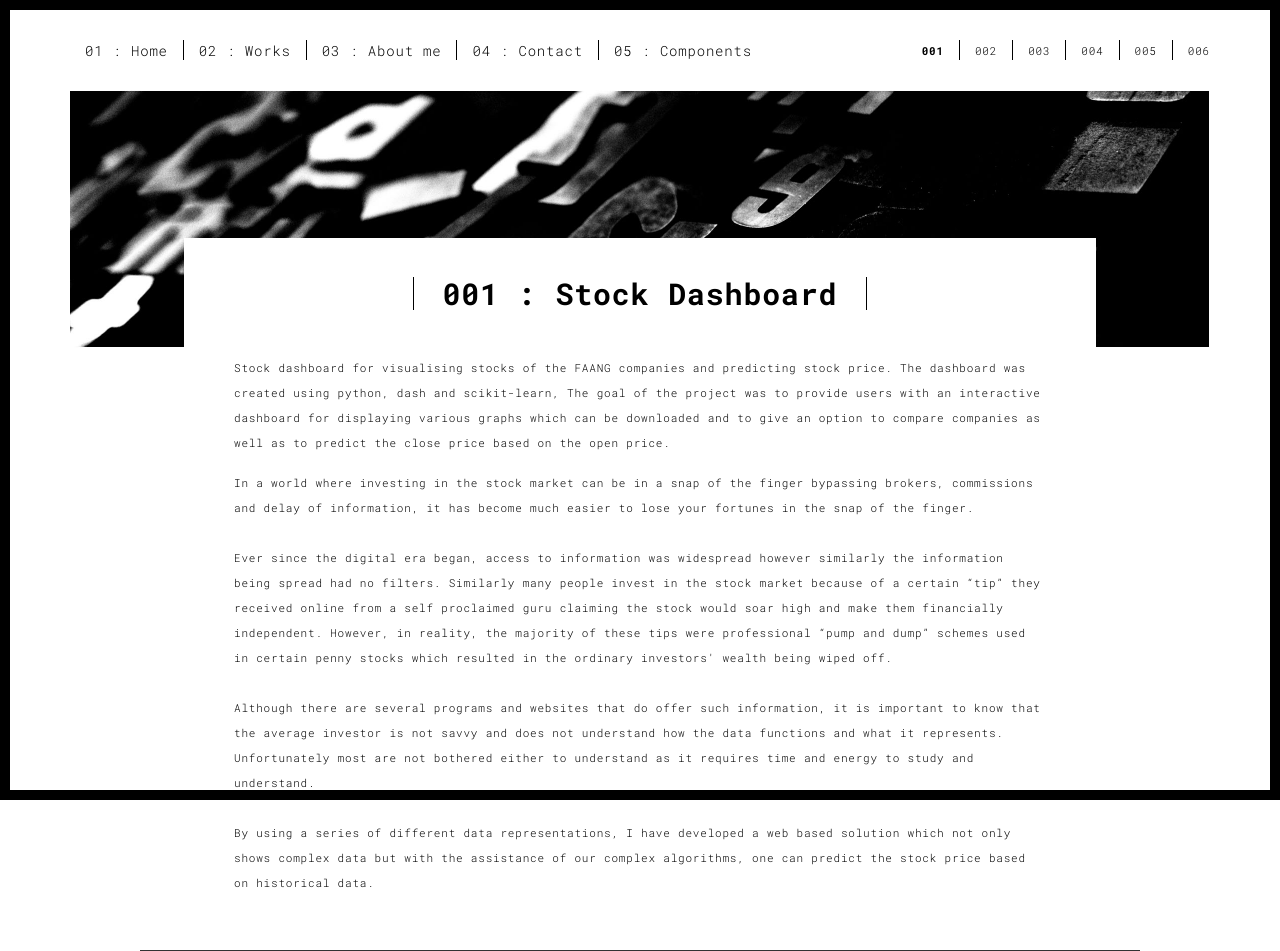
After one commit to rishabhrao12/portfo, a Flask app: template templates/stockdashboard.html in a window 1280 px wide. The commit adds this page. Shown: the top 951 px of the page. Run offline with Flask 2, Linux system fonts and the light colour scheme; the template is opened without the code that fills it, so the values that code supplies are empty; grey boxes are pictures that could not be loaded.

Commit message:
committed

```diff
--- /dev/null
+++ b/templates/stockdashboard.html
@@ -0,0 +1,162 @@
+<!DOCTYPE html>
+<html lang="en">
+
+<head>
+  <meta charset="UTF-8">
+  <meta content="IE=edge" http-equiv="X-UA-Compatible">
+  <meta content="width=device-width,initial-scale=1" name="viewport">
+  <meta content="description" name="description">
+  <meta name="google" content="notranslate" />
+  <meta content="Mashup templates have been developped by Orson.io team" name="author">
+
+  <!-- Disable tap highlight on IE -->
+  <meta name="msapplication-tap-highlight" content="no">
+
+  <link rel="apple-touch-icon" sizes="180x180" href="./static/assets/apple-icon-180x180.png">
+  <link href="./static/assets/favicon.ico" rel="icon">
+
+  <title>Title page</title>
+
+<link href="./static/main.3f6952e4.css" rel="stylesheet"></head>
+
+<body class="">
+<div id="site-border-left"></div>
+<div id="site-border-right"></div>
+<div id="site-border-top"></div>
+<div id="site-border-bottom"></div>
+<!-- Add your content of header -->
+<header>
+  <nav class="navbar  navbar-fixed-top navbar-default">
+    <div class="container">
+        <button type="button" class="navbar-toggle collapsed" data-toggle="collapse" data-target="#navbar-collapse" aria-expanded="false">
+          <span class="sr-only">Toggle navigation</span>
+          <span class="icon-bar"></span>
+          <span class="icon-bar"></span>
+          <span class="icon-bar"></span>
+        </button>
+
+      <div class="collapse navbar-collapse" id="navbar-collapse">
+        <ul class="nav navbar-nav ">
+          <li><a href="./index.html" title="">01 : Home</a></li>
+          <li><a href="./works.html" title="">02 : Works</a></li>
+          <li><a href="./about.html" title="">03 : About me</a></li>
+          <li><a href="./contact.html" title="">04 : Contact</a></li>
+          <li><a href="./components.html" title="">05 : Components</a></li>
+        </ul>
+
+
+          <ul class="nav navbar-nav navbar-right navbar-small visible-md visible-lg">
+            <li><a href="./index.html" title="" class="active">001</a></li>
+            <li><a href="./index.html" title="">002</a></li>
+            <li><a href="./index.html" title="">003</a></li>
+            <li><a href="./index.html" title="">004</a></li>
+            <li><a href="./index.html" title="">005</a></li>
+            <li><a href="./index.html" title="">006</a></li>
+          </ul>
+
+
+      </div>
+    </div>
+  </nav>
+</header>
+<div class="section-container">
+  <div class="container">
+    <div class="row">
+      <div class="col-xs-12">
+        <img src="./static/assets/work001-01.jpg" class="img-responsive" alt="">
+        <div class="card-container">
+          <div class="text-center">
+            <h1 class="h2">001 : Stock Dashboard</h1>
+          </div>
+            <br>
+          <p>Stock dashboard for visualising stocks of the FAANG companies and predicting stock price. The dashboard was created using python, dash and scikit-learn, The goal of the project was to provide users with an interactive dashboard for displaying various graphs which can be downloaded and to give an option to compare companies as well as to predict the close price based on the open price.</p>
+            <p>In a world where investing in the stock market can be in a snap of the finger bypassing brokers, commissions and delay of information, it has become much easier to lose your fortunes in the snap of the finger.
+<br><br>
+Ever since the digital era began, access to information was widespread however similarly the information being spread had no filters. Similarly many people invest in the stock market because of a certain “tip” they received online from a self proclaimed guru claiming the stock would soar high and make them financially independent. However, in reality, the majority of these tips were professional “pump and dump” schemes used in certain penny stocks which resulted in the ordinary investors' wealth being wiped off.
+<br><br>
+Although there are several programs and websites that do offer such information, it is important to know that the average investor is not savvy and does not understand how the data functions and what it represents. Unfortunately most are not bothered either to understand as it requires time and energy to study and understand.
+<br><br>
+By using a series of different data representations, I have developed a web based solution which not only shows complex data but with the assistance of our complex algorithms, one can predict the stock price based on historical data.
+</p>
+            <!--
+          <blockquote>
+            <p>"Lorem ipsum dolor sit amet, consectetur adipiscing elit. Integer posuere erat a ante."</p>
+            <small class="pull-right">Irina Martin</small>
+          </blockquote> -->
+
+        </div>
+          <div style="text-align: center;">
+          <div>
+            <video width="1000" height="900" controls>
+                <source src="./static/assets/stock-analysis-iot.mov" type="video/mp4">
+                Your browser does not support the video tag.
+                </video>
+            </div>
+              </div>
+      </div>
+
+
+      <!--
+      <div class="col-md-8 col-md-offset-2 section-container-spacer">
+        <div class="row">
+          <div class="col-xs-12 col-md-6">
+            <img src="./static/assets/work001-02.jpg" class="img-responsive" alt="">
+            <p>Menphis skyline</p>
+          </div>
+          <div class="col-xs-12 col-md-6">
+            <img src="./static/assets/work001-03.jpg" class="img-responsive" alt="">
+            <p>Menphis skyline</p>
+          </div>
+        </div>
+      </div> -->
+
+        <!--
+      <div class="col-xs-12">
+        <img src="./static/assets/work001-04.jpg" class="img-responsive" alt="">
+      </div>
+
+        <div>
+            <video width="1200" height="900" controls>
+                <source src="./static/assets/stock-analysis-iot.mov" type="video/mp4">
+                Your browser does not support the video tag.
+                </video>
+            </div> -->
+
+    </div>
+  </div>
+</div>
+
+
+<footer class="footer-container text-center">
+  <div class="container">
+    <div class="row">
+      <div class="col-xs-12">
+          <p>© GITHUB | Repository <a href="https://github.com/rishabhrao12/crypto-stock-analysis" title="Create website with free html template">crypto-stock-analysis</a>/<a href="https://github.com/rishabhrao12" title="Beautiful Free Images">rishabhrao12</a></p>
+
+      </div>
+    </div>
+  </div>
+</footer>
+
+<script>
+  document.addEventListener("DOMContentLoaded", function (event) {
+     navActivePage();
+  });
+</script>
+
+<!-- Google Analytics: change UA-XXXXX-X to be your site's ID
+
+<script>
+  (function (i, s, o, g, r, a, m) {
+    i['GoogleAnalyticsObject'] = r; i[r] = i[r] || function () {
+      (i[r].q = i[r].q || []).push(arguments)
+    }, i[r].l = 1 * new Date(); a = s.createElement(o),
+      m = s.getElementsByTagName(o)[0]; a.async = 1; a.src = g; m.parentNode.insertBefore(a, m)
+  })(window, document, 'script', '//www.google-analytics.com/analytics.js', 'ga');
+  ga('create', 'UA-XXXXX-X', 'auto');
+  ga('send', 'pageview');
+</script>
+
+--> <script type="text/javascript" src="./static/main.70a66962.js"></script></body>
+
+</html>
```
Also changed, not shown: templates/work.html (deleted, +0 -135 lines), templates/works.html (+14 -14 lines), 1 other file.
